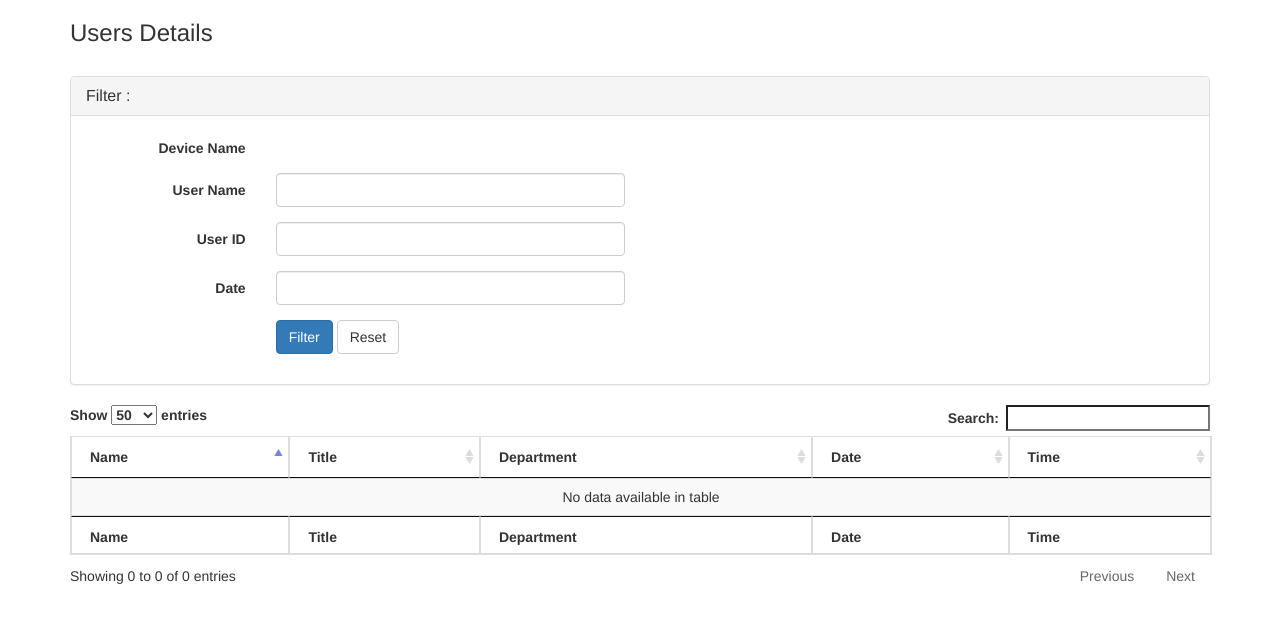
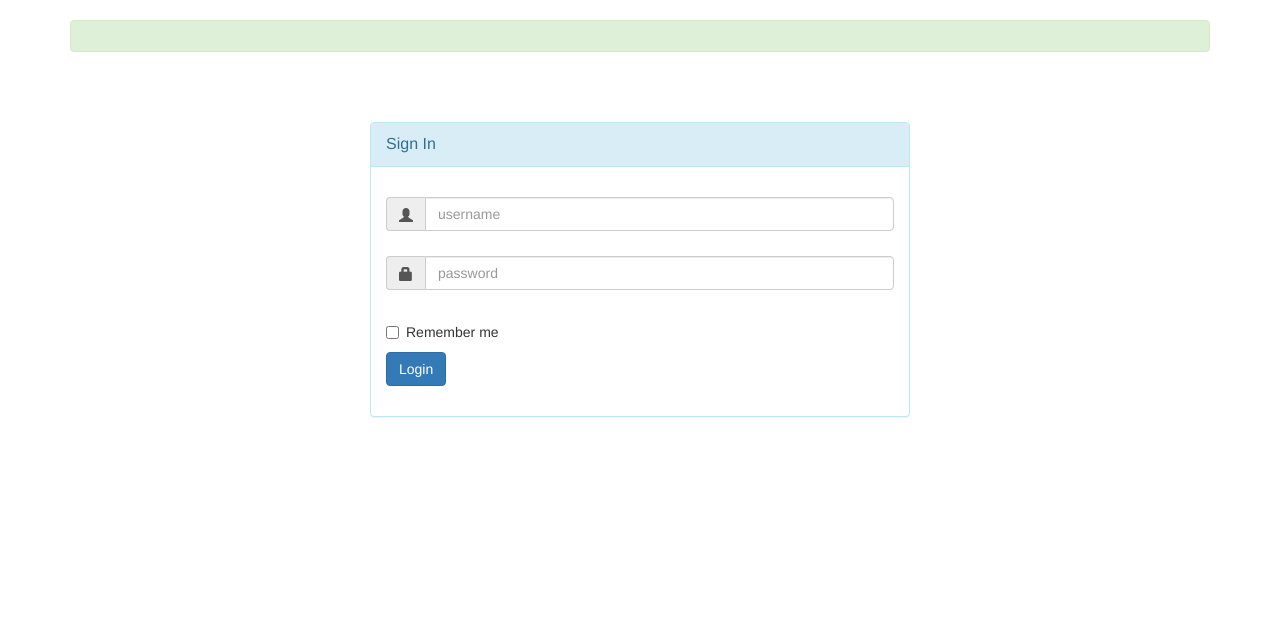
Before and after one commit to AmbyMbayi/accesscontrol, a CodeIgniter app: page /accesscontrol/ in a window 1280 px wide. Shown: the top 623 px of the page. Run offline with CodeIgniter, Linux system fonts and the light colour scheme; data that the repository does not hold is empty; some libraries are stand-ins or nearby versions.

Commit message:
add login

```diff
--- a/application/config/autoload.php
+++ b/application/config/autoload.php
@@ -132,4 +132,4 @@ $autoload['language'] = array();
 |
 |	$autoload['model'] = array('first_model' => 'first');
 */
-$autoload['model'] = array('accesscontrol_model');
+$autoload['model'] = array('accesscontrol_model','user_model');
--- a/application/config/routes.php
+++ b/application/config/routes.php
@@ -1,10 +1,12 @@
 <?php
 defined('BASEPATH') OR exit('No direct script access allowed');
 
-//$route['accesscontrols'] = 'accesscontrols/index';
 
-$route['default_controller'] = 'accesscontrols';
 
+$route['accesscontrols/index'] = 'accesscontrols/index';
+$route['accesscontrols'] ='accesscontrols/index';
+
+$route['default_controller'] = 'users/login';
 
 
 
--- a/application/controllers/Accesscontrols.php
+++ b/application/controllers/Accesscontrols.php
@@ -2,11 +2,17 @@
 class Accesscontrols extends CI_Controller{
 	public function __construct(){
 		parent::__construct();
+		if(empty($this->session->userdata('id'))){
+			$this->session->set_flashdata('flash_data', 'You dont have access');
+			redirect('users/login');
+		}
 		$this->load->model("Accesscontrol_model");
 	}
 
 	public function index(){
- 		$this->load->view("accesscontrols_view", array());
+
+
+ 		$this->load->view("accesscontrols/accesscontrols_view", array());
 	}
 	public function ajax_list(){
 		$draw = intval($this->input->get("draw"));
@@ -36,5 +42,10 @@ class Accesscontrols extends CI_Controller{
 		echo json_encode($output);
 		exit();
 	}
+	public function logout(){
+		$data=['id','username'];
+		$this->session->unset_userdata($data);
+		redirect('users/login');
+	}
 }
  ?>
--- /dev/null
+++ b/application/controllers/Users.php
@@ -0,0 +1,33 @@
+<?php
+class Users extends CI_Controller{
+	function __construct(){
+		parent::__construct();
+		$this->load->model("user_model","login");
+		if(!empty($_SESSION['id']))
+			redirect('accesscontrols');
+	}
+	public function login(){
+
+		if($_POST){
+			$result = $this->login->validate_user($_POST);
+			if(!empty($result)){
+				$data=[
+					'id' => $result->id,
+					'username'=>$result->username
+				];
+				$this->session->set_userdata($data);
+				redirect('accesscontrols');
+			}else{
+				$this->session->set_flashdata('flash_data', 'Username or password is wrong!');
+				redirect('users/login');
+			}
+		}
+		$this->load->view("users/login");
+
+
+	}
+
+
+}
+
+  ?>
--- /dev/null
+++ b/application/models/User_model.php
@@ -0,0 +1,15 @@
+<?php
+	class User_model extends CI_Model{
+		function __construct(){
+			parent::__construct();
+			$this->load->database();
+		}
+		public function validate_user($data){
+			$this->db->where('username',$data['username']);
+			$this->db->where('password',md5($data['password']));
+			return $this->db->get('users')->row();
+		}
+
+	}
+
+ ?>
--- /dev/null
+++ b/application/views/users/login.php
@@ -0,0 +1,60 @@
+
+<link href="//netdna.bootstrapcdn.com/bootstrap/3.1.0/css/bootstrap.min.css" rel="stylesheet" id="bootstrap-css">
+
+
+    <div class="container">
+    <?php if(isset($_SESSION)){
+	echo '<br><p class="alert alert-success">'.$this->session->flashdata('flash_data').'</p>';
+
+	}
+
+?>
+        <div id="loginbox" style="margin-top:50px;" class="mainbox col-md-6 col-md-offset-3 col-sm-8 col-sm-offset-2">
+            <div class="panel panel-info" >
+                    <div class="panel-heading">
+                        <div class="panel-title">Sign In</div>
+
+                    </div>
+
+                    <div style="padding-top:30px" class="panel-body" >
+
+
+                        <form accept="<= site_url('users/login')?>" method="post" class="form-horizontal" role="form">
+
+                            <div style="margin-bottom: 25px" class="input-group">
+                                        <span class="input-group-addon"><i class="glyphicon glyphicon-user"></i></span>
+                                        <input type="text" class="form-control" name="username" value="" placeholder="username">
+                                    </div>
+
+                            <div style="margin-bottom: 25px" class="input-group">
+                                        <span class="input-group-addon"><i class="glyphicon glyphicon-lock"></i></span>
+                                        <input type="password" class="form-control" name="password" placeholder="password">
+                                    </div>
+
+
+
+                            <div class="input-group">
+                                      <div class="checkbox">
+                                        <label>
+                                          <input id="login-remember" type="checkbox" name="remember" value="1"> Remember me
+                                        </label>
+                                      </div>
+                                    </div>
+
+
+                                <div style="margin-top:10px" class="form-group">
+                                    <!-- Button -->
+
+                                    <div class="col-sm-12 controls">
+
+                                      <button type="submit" class="btn btn-primary">Login</button>
+
+
+                                    </div>
+                                </div>
+
+                            </form>
+
+                        </div>
+                    </div>
+        </div>
```
Also changed, not shown: application/controllers/Pages.php (deleted, +0 -13 lines), application/views/accesscontrols/accesscontrols_view.php (renamed from application/views/accesscontrols_view.php, +8 -50 lines).
